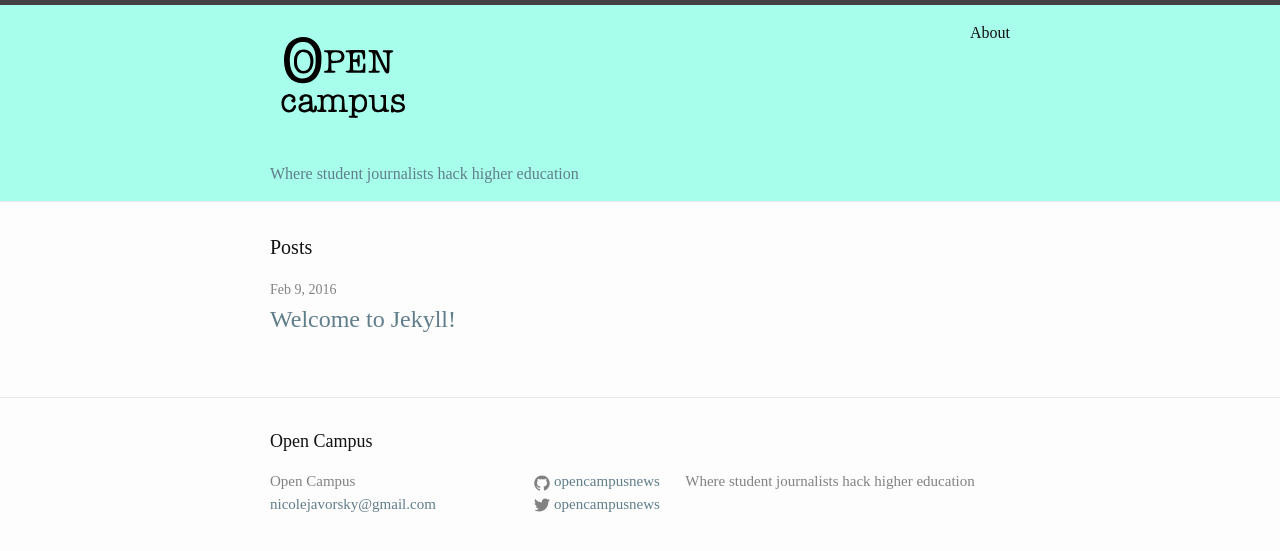
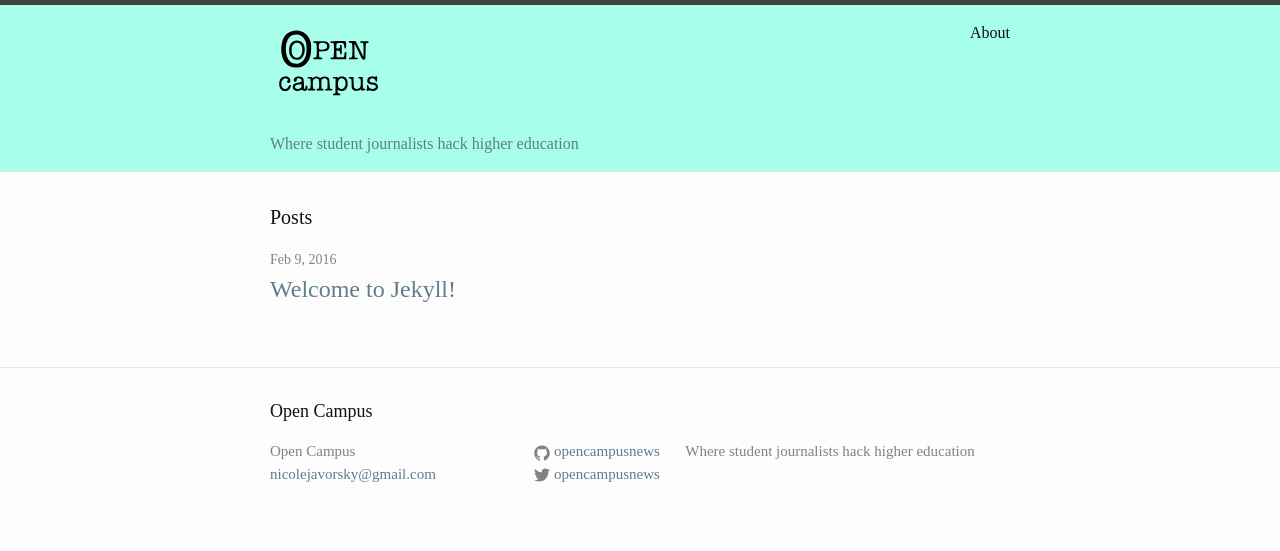
Before and after one commit to opencampusnews/opencampusnews.github.io, a Jekyll site: the page built from index.html, in a window 1280 px wide. Shown: the top 551 px of the page. Built offline with Jekyll 4.4.1, drawn with Linux system fonts in a browser that asks for light colours; some web fonts are replaced.

Commit message:
changed size of logo

```diff
--- a/css/style.css
+++ b/css/style.css
@@ -7,8 +7,8 @@ body {
 }
 
 .logo svg {
-  height: 150px;
-  width: 150px;
+  height: 120px;
+  width: 120px;
 }
 
 #tagline {
```
